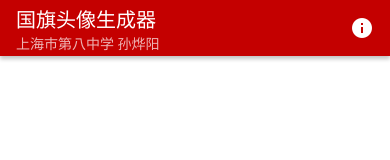
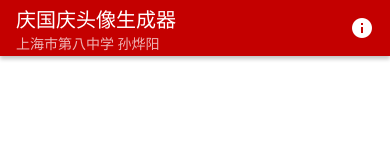
Before and after one commit to jsun969/chinese-flag-avatar-builder, a React Native app: screen / in a window 390 px wide. Shown: the top 160 px of the page. Built offline with nearby package versions, Linux system fonts and the light colour scheme.

Commit message:
style: modify title

```diff
--- a/App.tsx
+++ b/App.tsx
@@ -97,7 +97,7 @@ export default function App() {
   return (
     <PaperProvider theme={theme}>
       <Appbar.Header>
-        <Appbar.Content title="国旗头像生成器" subtitle="上海市第八中学 孙烨阳" />
+        <Appbar.Content title="庆国庆头像生成器" subtitle="上海市第八中学 孙烨阳" />
         <Appbar.Action icon="" />
         <Appbar.Action icon="information" />
       </Appbar.Header>
```
